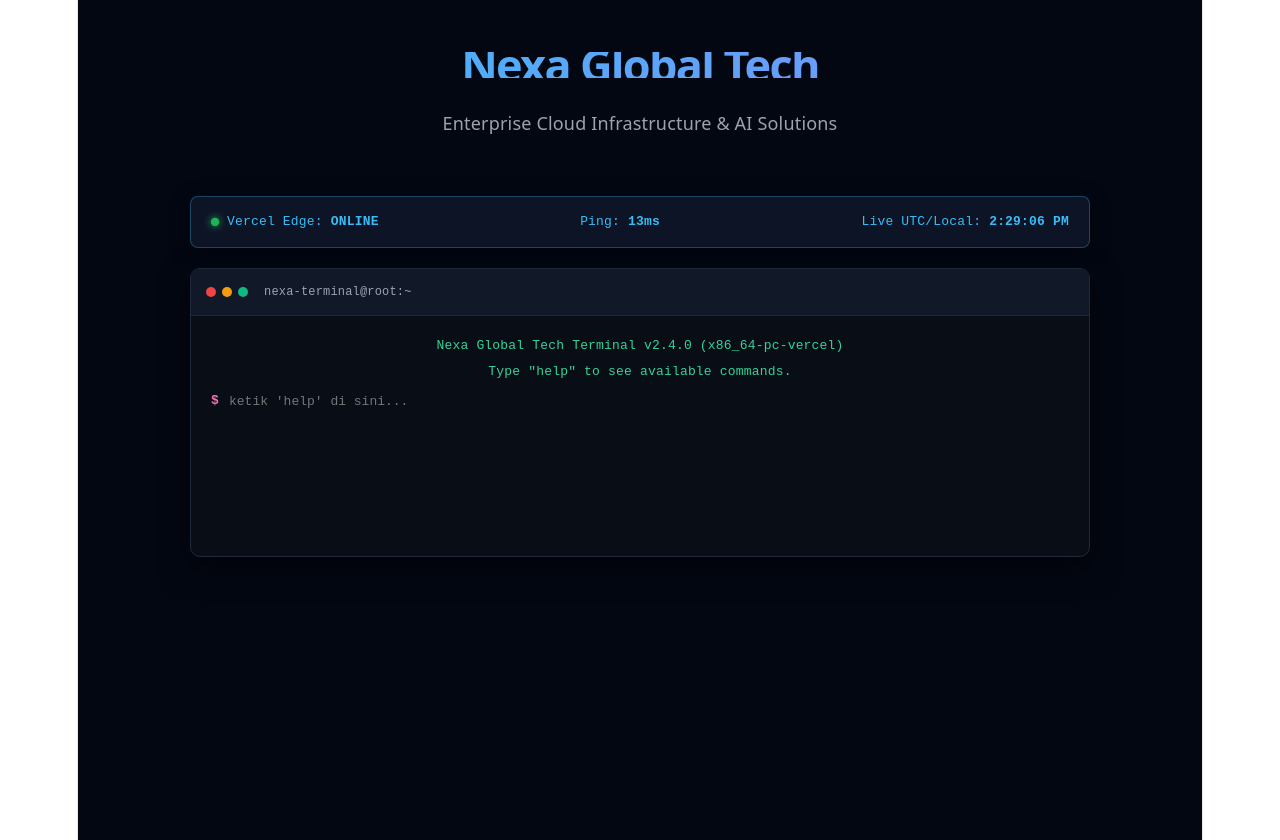
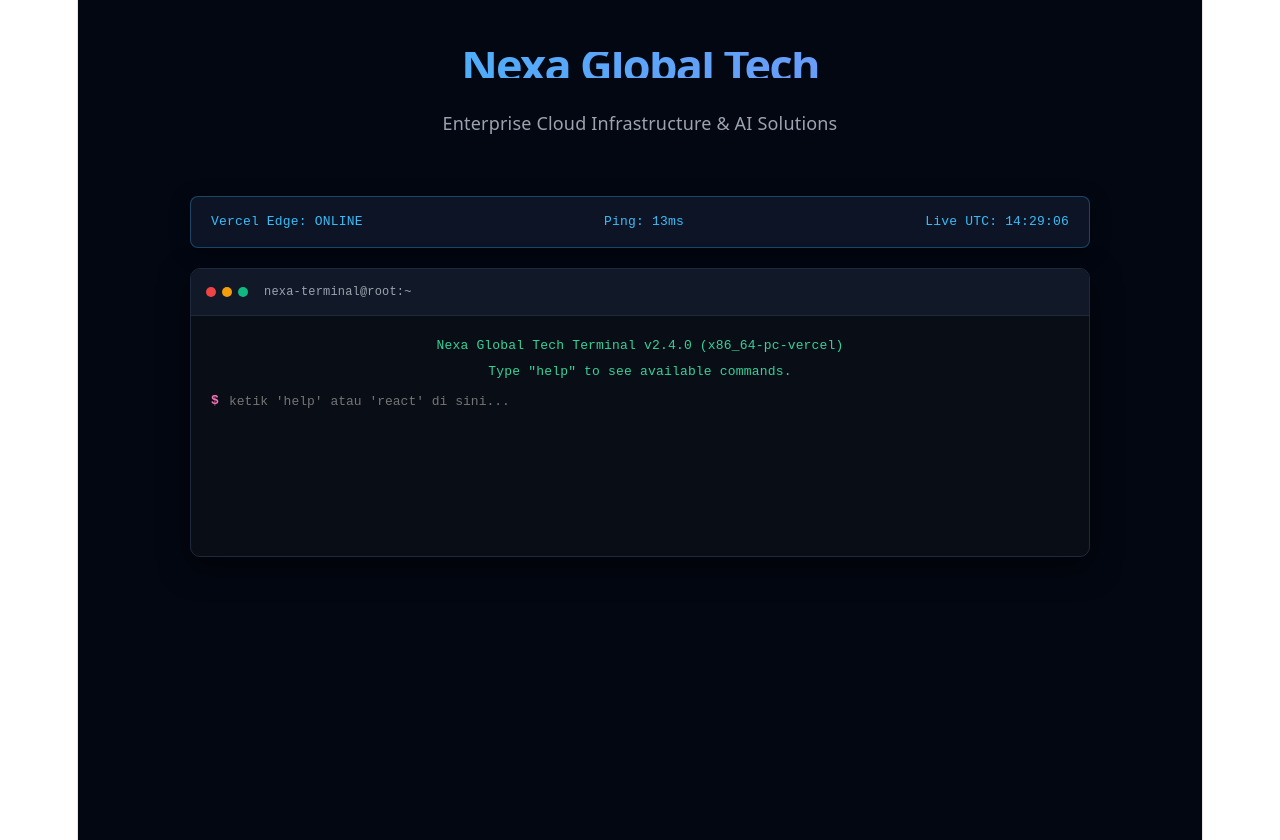
Before and after one commit to maul99289-star/nexa-global-tech, a React (Vite) app: page / in a window 1280 px wide. Built offline with nearby package versions, Linux system fonts and the light colour scheme.

Commit message:
update command terminal lengkap

```diff
--- a/src/AdvancedFeatures.tsx
+++ b/src/AdvancedFeatures.tsx
@@ -1,87 +1,137 @@
-import React, { useState, useEffect } from 'react';
+import React, { useState, useEffect, useRef } from 'react';
 import './AdvancedFeatures.css';
 
 export const AdvancedFeatures: React.FC = () => {
-  // 1. Telemetry State
-  const [ping, setPing] = useState(12);
-  const [time, setTime] = useState(new Date().toLocaleTimeString());
-
-  // 2. Terminal State
-  const [inputVal, setInputVal] = useState('');
-  const [logs, setLogs] = useState<string[]>([
-    'Nexa Global Tech Terminal v2.4.0 (x86_64-pc-vercel)',
-    'Type "help" to see available commands.',
+  const [ping, setPing] = useState<number>(12);
+  const [currentTime, setCurrentTime] = useState<string>('');
+  const [inputVal, setInputVal] = useState<string>('');
+  const [logs, setLogs] = useState<Array<{ type: string; text: string }>>([
+    { type: 'system', text: 'Nexa Global Tech Terminal v2.4.0 (x86_64-pc-vercel)' },
+    { type: 'system', text: 'Type "help" to see available commands.' },
   ]);
 
+  const terminalEndRef = useRef<HTMLDivElement>(null);
+
   useEffect(() => {
-    // Simulasi fluktuasi ping real-time ala server pro
-    const pingInterval = setInterval(() => {
-      setPing(Math.floor(Math.random() * 8) + 10);
-    }, 3000);
+    const timer = setInterval(() => {
+      const now = new Date();
+      setCurrentTime(now.toTimeString().split(' ')[0]);
+      setPing(Math.floor(Math.random() * 8) + 8);
+    }, 1000);
+    return () => clearInterval(timer);
+  }, []);
 
-    // Update jam dunia live
-    const timeInterval = setInterval(() => {
-      setTime(new Date().toLocaleTimeString());
-    }, 1000);
-
-    return () => {
-      clearInterval(pingInterval);
-      clearInterval(timeInterval);
-    };
-  }, []);
+  useEffect(() => {
+    terminalEndRef.current?.scrollIntoView({ behavior: 'smooth' });
+  }, [logs]);
 
   const handleCommand = (e: React.FormEvent) => {
     e.preventDefault();
-    if (!inputVal.trim()) return;
+    const cmd = inputVal.trim().toLowerCase();
+    if (!cmd) return;
 
-    const cmd = inputVal.trim().toLowerCase();
-    let response = '';
+    const newLogs = [...logs, { type: 'input', text: `$ ${inputVal}` }];
 
     switch (cmd) {
       case 'help':
-        response = 'Commands: about, skills, status, clear, hire';
+        newLogs.push({
+          type: 'output',
+          text: 'Commands: about, skills, status, hire, clear, react, typescript, vite, tailwind, vercel, docker, cicd',
+        });
         break;
       case 'about':
-        response = 'Nexa Global Tech: Enterprise Digital Solutions & Scalable Cloud Infrastructure.';
+        newLogs.push({
+          type: 'output',
+          text: 'Nexa Global Tech: Enterprise Cloud Infrastructure & Autonomous AI Solutions.',
+        });
         break;
       case 'skills':
-        response = 'Stack: React, TypeScript, Vite, Tailwind, Vercel Edge, Docker CI/CD.';
+        newLogs.push({
+          type: 'output',
+          text: 'Core Stack: React, TypeScript, Vite, Tailwind, Vercel Edge, Docker, CI/CD.',
+        });
         break;
       case 'status':
-        response = `System Status: ONLINE | Latency: ${ping}ms | Uptime: 99.98%`;
+        newLogs.push({
+          type: 'output',
+          text: `Edge Status: ONLINE | Latency: ${ping}ms | Uptime: 99.99%`,
+        });
         break;
       case 'hire':
-        response = 'Success! Send inquiry to contact@nexaglobaltech.internal';
+        newLogs.push({
+          type: 'output',
+          text: 'Send partnership proposals to: contact@nexaglobal.tech',
+        });
+        break;
+      case 'react':
+        newLogs.push({
+          type: 'output',
+          text: 'React: A declarative, component-based JavaScript library for building high-performance UIs.',
+        });
+        break;
+      case 'typescript':
+        newLogs.push({
+          type: 'output',
+          text: 'TypeScript: Typed JavaScript at scale that adds static type definitions to prevent runtime errors.',
+        });
+        break;
+      case 'vite':
+        newLogs.push({
+          type: 'output',
+          text: 'Vite: Next-generation frontend build tool offering lightning-fast HMR and optimized production bundles.',
+        });
+        break;
+      case 'tailwind':
+        newLogs.push({
+          type: 'output',
+          text: 'Tailwind CSS: A utility-first CSS framework for rapidly building custom modern user interfaces.',
+        });
+        break;
+      case 'vercel':
+      case 'vercel edge':
+        newLogs.push({
+          type: 'output',
+          text: 'Vercel Edge Network: Global serverless deployment infrastructure ensuring ultra-low latency worldwide.',
+        });
+        break;
+      case 'docker':
+        newLogs.push({
+          type: 'output',
+          text: 'Docker: Containerization platform enabling seamless code consistency across diverse cloud environments.',
+        });
+        break;
+      case 'cicd':
+      case 'docker cicd':
+        newLogs.push({
+          type: 'output',
+          text: 'CI/CD Pipeline: Automated build, test, and deployment workflow integrated via Git and GitHub Actions.',
+        });
         break;
       case 'clear':
-        setLogs(['Nexa Global Tech Terminal v2.4.0']);
+        setLogs([]);
         setInputVal('');
         return;
       default:
-        response = `command not found: ${cmd}. Type "help" for options.`;
+        newLogs.push({
+          type: 'error',
+          text: `command not found: ${cmd}. Type "help" for options.`,
+        });
     }
 
-    setLogs((prev) => [...prev, `$ ${inputVal}`, response]);
+    setLogs(newLogs);
     setInputVal('');
   };
 
   return (
     <div className="advanced-container">
-      {/* Telemetry & World Clock Bar */}
       <div className="telemetry-bar">
-        <div className="telemetry-item">
-          <span className="status-dot"></span>
-          <span>Vercel Edge: <strong>ONLINE</strong></span>
-        </div>
-        <div className="telemetry-item">
-          <span>Ping: <strong>{ping}ms</strong></span>
-        </div>
-        <div className="telemetry-item">
-          <span>Live UTC/Local: <strong>{time}</strong></span>
-        </div>
+        <span className="status-indicator">
+          <span className="pulse-dot"></span> Vercel Edge: ONLINE
+        </span>
+        <span className="telemetry-info">Ping: {ping}ms</span>
+        <span className="telemetry-info">Live UTC: {currentTime}</span>
       </div>
 
-      {/* In-Browser Interactive Terminal */}
       <div className="terminal-box">
         <div className="terminal-header">
           <span className="dot red"></span>
@@ -90,8 +140,10 @@
           <span className="terminal-title">nexa-terminal@root:~</span>
         </div>
         <div className="terminal-body">
-          {logs.map((log, idx) => (
-            <div key={idx} className="terminal-line">{log}</div>
+          {logs.map((log, index) => (
+            <div key={index} className={`terminal-line ${log.type}`}>
+              {log.text}
+            </div>
           ))}
           <form onSubmit={handleCommand} className="terminal-form">
             <span className="prompt">$</span>
@@ -99,12 +151,15 @@
               type="text"
               value={inputVal}
               onChange={(e) => setInputVal(e.target.value)}
-              placeholder="ketik 'help' di sini..."
+              placeholder="ketik 'help' atau 'react' di sini..."
               className="terminal-input"
+              autoFocus
             />
           </form>
+          <div ref={terminalEndRef} />
         </div>
       </div>
     </div>
   );
 };
+export default AdvancedFeatures;
```
